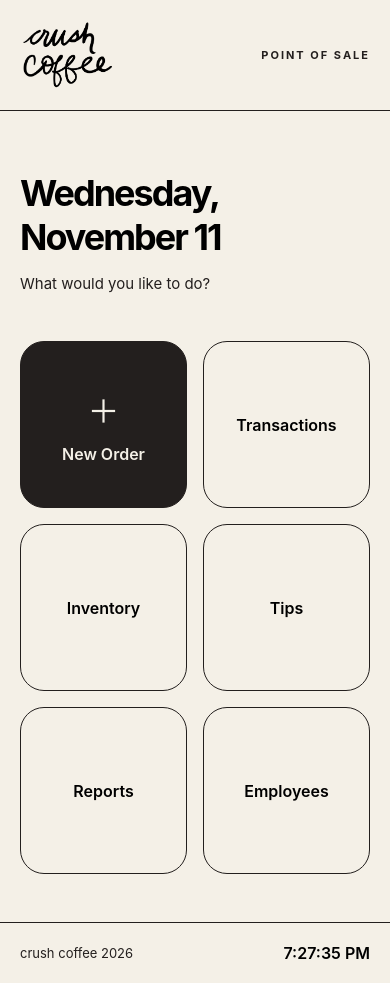
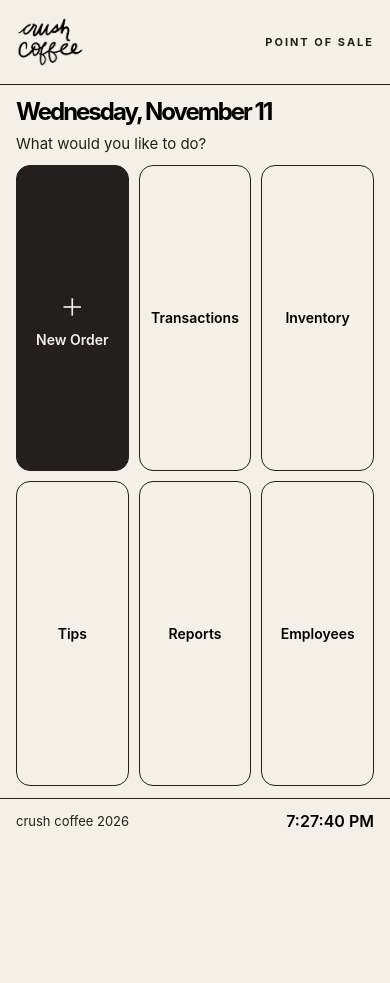
Before and after one commit to pshirolk/crush, a React (Vite) app in the folder frontend/: page / in a window 390 px wide. After the commit the page ends 844 px from the top, so only its background shows below. Built offline with nearby package versions, Linux system fonts and the light colour scheme; no server answers.

Commit message:
minor home screen bug fixes

```diff
--- a/frontend/src/App.css
+++ b/frontend/src/App.css
@@ -1,3 +1,6 @@
+* {
+  box-sizing: border-box;
+}
 
 .app {
   min-height: 100vh;
@@ -34,16 +37,47 @@
   color: var(--color-accent);
 }
 
+/* Home screen layout */
+
+.home-main {
+  padding-top: 24px;
+  padding-bottom: 24px;
+  display: flex;
+  flex-direction: column;
+  justify-content: center;
+}
+
+.home-main .welcome {
+  margin-bottom: 24px;
+}
+
+.home-main .action-button {
+  aspect-ratio: 1.4 / 1;
+}
+
+@media (max-width: 600px) {
+  .home-main {
+    padding: 24px 20px;
+  }
+
+  .home-main .action-button {
+    aspect-ratio: 1 / 1;
+  }
+}
+
 .main {
   flex: 1;
   width: 100%;
   max-width: 950px;
   margin: 0 auto;
-  padding: 80px 32px;
+  padding: 32px 32px;
+  display: flex;
+  flex-direction: column;
+  justify-content: center;
 }
 
 .welcome {
-  margin-bottom: 48px;
+  margin-bottom: 24px;
 }
 
 .welcome p {
@@ -65,7 +99,7 @@
 }
 
 .action-button {
-  aspect-ratio: 1 / 1;
+  aspect-ratio: 1.3 / 1;
   width: 100%;
   border: 1px solid var(--color-accent);
   border-radius: 24px;
@@ -189,3 +223,165 @@
   width: auto;
   object-fit: contain;
 }
+
+/* ========================================
+   RESPONSIVE HOME SCREEN
+   ======================================== */
+
+/* Keep the app within the viewport on home only */
+.app:has(.home-main) {
+  height: 100dvh;
+  min-height: 0;
+  overflow: hidden;
+}
+
+/* Allow the main area to shrink between header and footer */
+.home-main {
+  flex: 1 1 0;
+  min-height: 0;
+  width: 100%;
+  max-width: 950px;
+
+  padding: clamp(12px, 2vh, 28px) 32px;
+
+  display: flex;
+  flex-direction: column;
+  justify-content: center;
+  gap: clamp(12px, 2vh, 24px);
+}
+
+/* Welcome section */
+.home-main .welcome {
+  flex: 0 0 auto;
+  margin: 0;
+}
+
+.home-main .welcome h1 {
+  font-size: clamp(26px, 3.5vw, 48px);
+  margin: 0 0 8px;
+}
+
+.home-main .welcome p {
+  margin: 0;
+}
+
+/* Six home buttons arranged in two equal-height rows */
+.home-main .home-actions {
+  flex: 0 1 auto;
+  min-height: 0;
+
+  display: grid;
+  grid-template-columns: repeat(3, minmax(0, 1fr));
+  grid-template-rows: repeat(2, minmax(0, 1fr));
+  gap: 16px;
+}
+
+/* Buttons fill their grid cells instead of forcing square dimensions */
+.home-main .action-button {
+  width: 100%;
+  height: auto;
+  min-height: 0;
+  min-width: 0;
+  aspect-ratio: 1.4 / 1;
+
+  padding: clamp(8px, 1.5vh, 20px);
+  border-radius: clamp(12px, 2vw, 24px);
+
+  font-size: clamp(14px, 1.6vw, 19px);
+  gap: 8px;
+}
+
+/* Prevent the logo from forcing the header to grow */
+.app:has(.home-main) .header {
+  flex-shrink: 0;
+  padding-top: clamp(10px, 2vh, 28px);
+  padding-bottom: clamp(10px, 2vh, 28px);
+}
+
+.app:has(.home-main) .logo img {
+  height: clamp(36px, 6vh, 70px);
+}
+
+/* Keep the footer inside the viewport */
+.app:has(.home-main) .footer {
+  flex-shrink: 0;
+  padding-top: clamp(10px, 1.5vh, 24px);
+  padding-bottom: clamp(10px, 1.5vh, 24px);
+}
+
+/* ========================================
+   IPAD / TABLET
+   ======================================== */
+
+@media (max-width: 900px) {
+  .home-main {
+    padding-left: 24px;
+    padding-right: 24px;
+  }
+
+  .home-main .action-button {
+    aspect-ratio: auto;
+    height: 100%;
+  }
+
+  .home-main .home-actions {
+    flex: 1 1 auto;
+  }
+}
+
+/* ========================================
+   SMALL SCREENS
+   ======================================== */
+
+@media (max-width: 600px) {
+  .home-main {
+    padding: 12px 16px;
+    gap: 12px;
+  }
+
+  .home-main .welcome h1 {
+    font-size: clamp(24px, 6vw, 36px);
+  }
+
+  .home-main .home-actions {
+    gap: 10px;
+  }
+
+  .home-main .action-button {
+    font-size: 14px;
+    padding: 8px;
+    border-radius: 14px;
+  }
+
+  .home-main .action-icon {
+    font-size: 24px;
+  }
+
+  .app:has(.home-main) .header,
+  .app:has(.home-main) .footer {
+    padding-left: 16px;
+    padding-right: 16px;
+  }
+}
+
+/* Compact layout for short screens */
+@media (max-height: 600px) {
+  .home-main {
+    gap: 8px;
+    padding-top: 8px;
+    padding-bottom: 8px;
+  }
+
+  .home-main .welcome h1 {
+    font-size: 24px;
+    margin-bottom: 4px;
+  }
+
+  .home-main .action-button {
+    gap: 4px;
+  }
+
+  .home-main .action-icon {
+    font-size: 22px;
+  }
+}
--- a/frontend/src/App.jsx
+++ b/frontend/src/App.jsx
@@ -9,11 +9,21 @@ function App() {
   const [currentTime, setCurrentTime] = useState(new Date())
   const [currentScreen, setCurrentScreen] = useState('home')
   const [isInactive, setIsInactive] = useState(false)
-
-
   const [inventory, setInventory] = useState({})
   const [inventoryLoading, setInventoryLoading] = useState(true)
   const [inventoryError, setInventoryError] = useState('')
+
+  useEffect(() => {
+    const updateClock = () => {
+      setCurrentTime(new Date())
+    }
+
+    updateClock()
+
+    const clockInterval = setInterval(updateClock, 1000)
+
+    return () => clearInterval(clockInterval)
+  }, [])
 
   useEffect(() => {
     let cancelled = false
@@ -139,7 +149,7 @@ function App() {
         <div className="header-label">POINT OF SALE</div>
       </header>
 
-      <main className="main">
+      <main className={`main ${currentScreen === 'home' ? 'home-main' : ''}`}>
         {currentScreen === 'home' ? (
           <>
             <div className="welcome">
```
